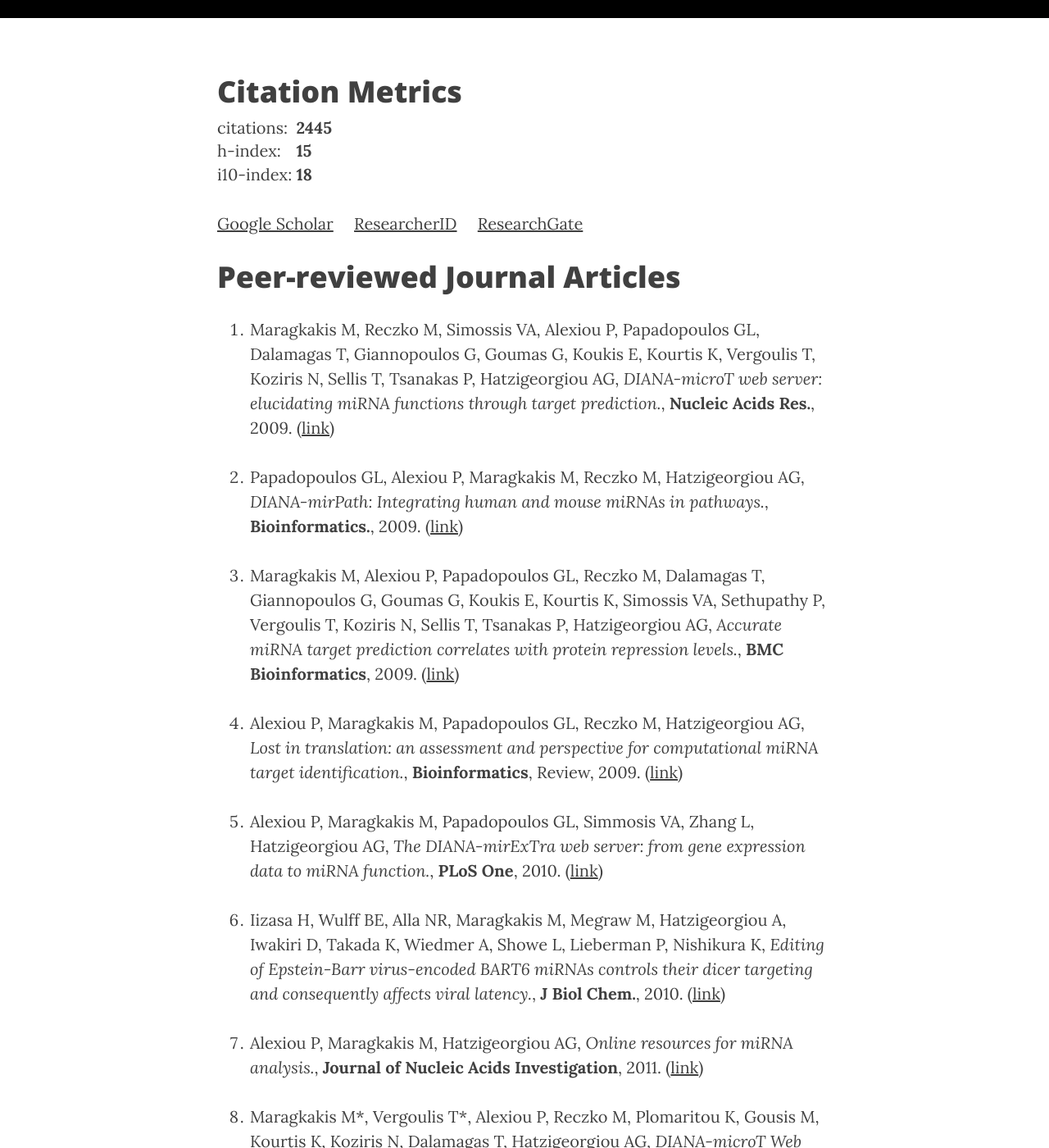
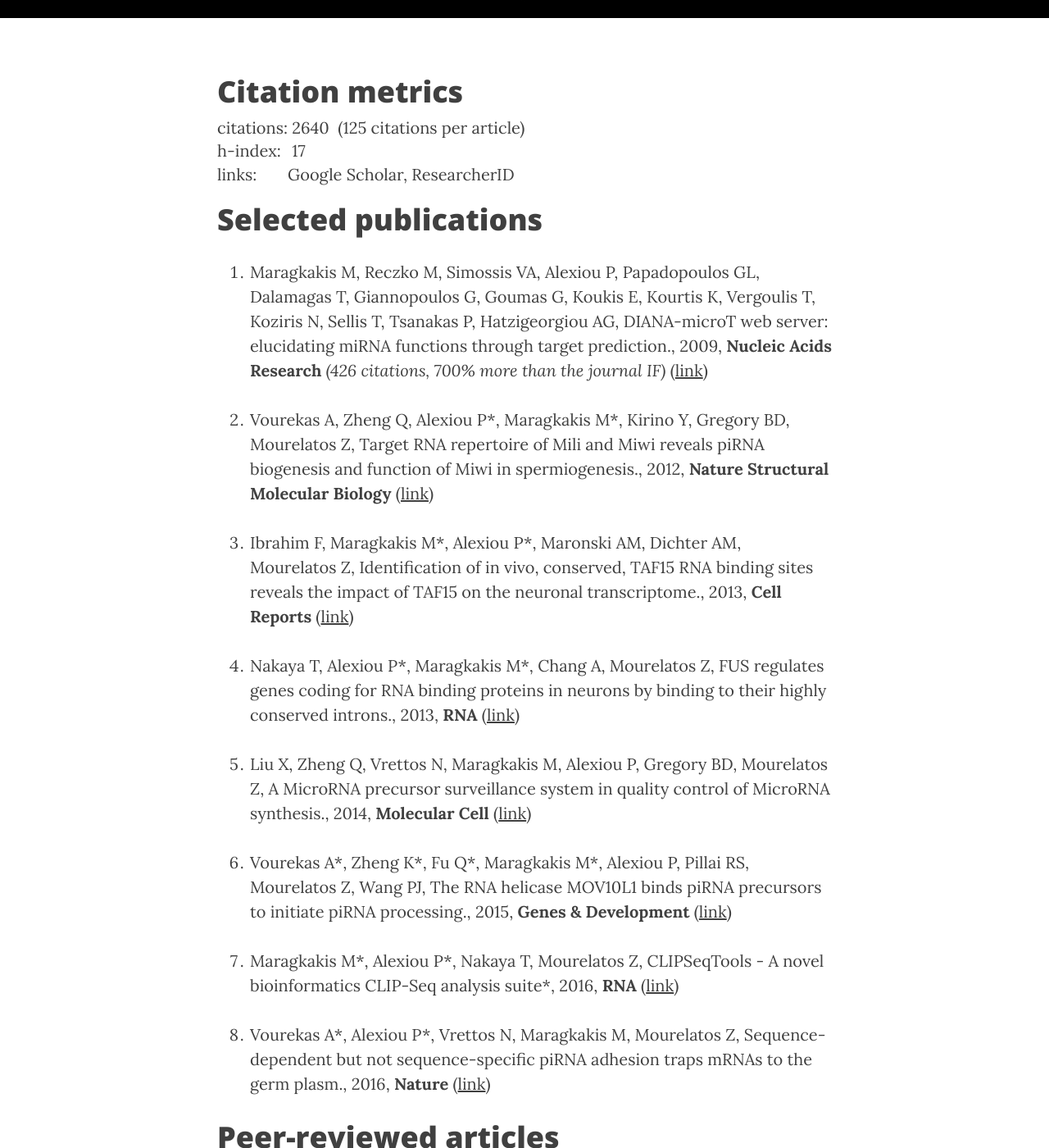
Before and after one commit to mnsmar/mnsmar.github.io, a Jekyll site: the page built from publications/index.markdown, in a window 1280 px wide and 1400 px high, scrolled down 434 px. Shown: the whole window at 82% size. Built offline with Jekyll 4.4.1, drawn with Linux system fonts in a browser that asks for light colours; nearby versions of some CDN libraries; some of the changed text lies outside the part shown.

Commit message:
publications and cv: update and restructure

```diff
--- a/publications/index.markdown
+++ b/publications/index.markdown
@@ -5,132 +5,156 @@ description: "Things I've authored"
 header-img: "../img/bg.jpg"
 ---
 
-# Citation Metrics
+# Citation metrics
 
-| citations: | &nbsp;**2445** |
-| h-index:	 | &nbsp;**15**   |
-| i10-index: | &nbsp;**18**   |
+| citations: | &nbsp;2640  &nbsp;(125 citations per article) |
+| h-index:	 | &nbsp;17   |
+| links:     | [Google Scholar](https://scholar.google.com/citations?user=F3yZjVMAAAAJ), [ResearcherID](http://www.researcherid.com/rid/F-5427-2010)   |
 
-[Google Scholar](https://scholar.google.com/citations?user=F3yZjVMAAAAJ&hl=en)&emsp;
-[ResearcherID](http://www.researcherid.com/rid/F-5427-2010)&emsp;
-[ResearchGate](https://www.researchgate.net/profile/Manolis_Maragkakis)
+# Selected publications
 
+1. Maragkakis M, Reczko M, Simossis VA, Alexiou P, Papadopoulos GL, Dalamagas T, Giannopoulos G, Goumas G, Koukis E, Kourtis K, Vergoulis T, Koziris N, Sellis T, Tsanakas P, Hatzigeorgiou AG, DIANA-microT web server: elucidating miRNA functions through target prediction., 2009, **Nucleic Acids Research** *(426 citations, 700% more than the journal IF)*
+([link](http://nar.oxfordjournals.org/content/37/suppl_2/W273.abstract))
 
-# Peer-reviewed Journal Articles
+1. Vourekas A, Zheng Q, Alexiou P\*, Maragkakis M\*, Kirino Y, Gregory BD, Mourelatos Z, Target RNA repertoire of Mili and Miwi reveals piRNA biogenesis and function of Miwi in spermiogenesis., 2012, **Nature Structural Molecular Biology**
+([link](http://www.nature.com/nsmb/journal/v19/n8/full/nsmb.2347.html))
+
+1. Ibrahim F, Maragkakis M\*, Alexiou P\*, Maronski AM, Dichter AM, Mourelatos Z, Identification of in vivo, conserved, TAF15 RNA binding sites reveals the impact of TAF15 on the neuronal transcriptome., 2013, **Cell Reports**
+([link](http://www.cell.com/cell-reports/abstract/S2211-1247(13)00028-4))
+
+1. Nakaya T, Alexiou P\*, Maragkakis M\*, Chang A, Mourelatos Z, FUS regulates genes coding for RNA binding proteins in neurons by binding to their highly conserved introns., 2013, **RNA**
+([link](http://rnajournal.cshlp.org/content/19/4/498.abstract))
+
+1. Liu X, Zheng Q, Vrettos N, Maragkakis M, Alexiou P, Gregory BD, Mourelatos Z, A MicroRNA precursor surveillance system in quality control of MicroRNA synthesis., 2014, **Molecular Cell**
+([link](http://www.cell.com/molecular-cell/abstract/S1097-2765(14)00610-8))
+
+1. Vourekas A\*, Zheng K\*, Fu Q\*, Maragkakis M\*, Alexiou P, Pillai RS, Mourelatos Z, Wang PJ, The RNA helicase MOV10L1 binds piRNA precursors to initiate piRNA processing., 2015, **Genes & Development**
+([link](http://genesdev.cshlp.org/content/early/2015/03/10/gad.254631.114))
+
+1. Maragkakis M\*, Alexiou P\*, Nakaya T, Mourelatos Z, CLIPSeqTools - A novel bioinformatics CLIP-Seq analysis suite*, 2016, **RNA**
+([link](http://rnajournal.cshlp.org/content/early/2015/11/17/rna.052167.115))
+
+1. Vourekas A\*, Alexiou P\*, Vrettos N, Maragkakis M, Mourelatos Z, Sequence-dependent but not sequence-specific piRNA adhesion traps mRNAs to the germ plasm., 2016, **Nature**
+([link](http://www.nature.com/nature/journal/v531/n7594/full/nature17150.html))
+
+# Peer-reviewed articles
 
 1.  Maragkakis M, Reczko M, Simossis VA, Alexiou P, Papadopoulos GL, Dalamagas
 T, Giannopoulos G, Goumas G, Koukis E, Kourtis K, Vergoulis T, Koziris N,
 Sellis T, Tsanakas P, Hatzigeorgiou AG, *DIANA-microT web server: elucidating
-miRNA functions through target prediction.*, **Nucleic Acids Res.**, 2009.
+miRNA functions through target prediction.*, 2009, **Nucleic Acids Res.**
 ([link](http://nar.oxfordjournals.org/content/37/suppl_2/W273.abstract))
 
 1.  Papadopoulos GL, Alexiou P, Maragkakis M, Reczko M, Hatzigeorgiou AG,
-*DIANA-mirPath: Integrating human and mouse miRNAs in pathways.*,
-**Bioinformatics.**, 2009.
+*DIANA-mirPath: Integrating human and mouse miRNAs in pathways.*, 2009,
+**Bioinformatics.**
 ([link](http://bioinformatics.oxfordjournals.org/content/25/15/1991.abstract))
 
 1.  Maragkakis M, Alexiou P, Papadopoulos GL, Reczko M, Dalamagas T,
 Giannopoulos G, Goumas G, Koukis E, Kourtis K, Simossis VA, Sethupathy P,
 Vergoulis T, Koziris N, Sellis T, Tsanakas P, Hatzigeorgiou AG, *Accurate
-miRNA target prediction correlates with protein repression levels.*, **BMC
-Bioinformatics**, 2009.
+miRNA target prediction correlates with protein repression levels.*, 2009, **BMC
+Bioinformatics**
 ([link](http://bmcbioinformatics.biomedcentral.com/articles/10.1186/1471-2105-10-295))
 
 1.  Alexiou P, Maragkakis M, Papadopoulos GL, Reczko M, Hatzigeorgiou AG,
 *Lost in translation: an assessment and perspective for computational miRNA
-target identification.*, **Bioinformatics**, Review, 2009.
+target identification.*, 2009, **Bioinformatics**
 ([link](http://bioinformatics.oxfordjournals.org/content/25/23/3049.abstract))
 
 1.  Alexiou P, Maragkakis M, Papadopoulos GL, Simmosis VA, Zhang L,
 Hatzigeorgiou AG, *The DIANA-mirExTra web server: from gene expression data
-to miRNA function.*, **PLoS One**, 2010.
+to miRNA function.*, 2010 **PLoS One**
 ([link](http://journals.plos.org/plosone/article?id=10.1371/journal.pone.0009171))
 
 1.  Iizasa H, Wulff BE, Alla NR, Maragkakis M, Megraw M, Hatzigeorgiou A,
 Iwakiri D, Takada K, Wiedmer A, Showe L, Lieberman P, Nishikura K, *Editing
 of Epstein-Barr virus-encoded BART6 miRNAs controls their dicer targeting and
-consequently affects viral latency.*, **J Biol Chem.**, 2010.
+consequently affects viral latency.*, 2010, **Journal of Biological Chemistry.**
 ([link](http://www.jbc.org/content/285/43/33358.abstract))
 
 1.  Alexiou P, Maragkakis M, Hatzigeorgiou AG, *Online resources for miRNA
-analysis.*, **Journal of Nucleic Acids Investigation**, 2011.
+analysis.*, 2011 **Journal of Nucleic Acids Investigation**
 ([link](http://www.pagepress.org/journals/index.php/jnai/article/view/jnai.2011.e4))
 
 1.  Maragkakis M\*, Vergoulis T\*, Alexiou P, Reczko M, Plomaritou K, Gousis M,
 Kourtis K, Koziris N, Dalamagas T, Hatzigeorgiou AG, *DIANA-microT Web server
 upgrade supports Fly and Worm miRNA target prediction and bibliographic miRNA
-to disease association.*, **Nucleic Acids Res.**, 2011.
+to disease association.*, 2011, **Nucleic Acids Res.**
 ([link](http://nar.oxfordjournals.org/content/39/suppl_2/W145.abstract))
 
 
 1.  Reczko M\*, Maragkakis M\*, Alexiou P, Papadopoulos GL, Hatzigeorgiou AG,
 *Accurate microRNA target prediction using detailed binding site accessibility
-and machine learning on proteomics data.*, **Frontiers in genetics**, 2011.
+and machine learning on proteomics data.*, 2011, **Frontiers in genetics**
 ([link](http://journal.frontiersin.org/article/10.3389/fgene.2011.00103/abstract))
 
 1.  Vergoulis T, Vlachos IS, Alexiou P, Georgakilas G, Maragkakis M, Reczko M,
 Gerangelos S, Koziris N, Dalamagas T, Hatzigeorgiou AG, *TarBase 6.0:
 capturing the exponential growth of miRNA targets with experimental support.*,
-**Nucleic Acids Res.**, 2012.
+ 2012, **Nucleic Acids Res.**
 ([link](http://nar.oxfordjournals.org/content/40/D1/D222.abstract))
 
 1.  Reczko M\*, Maragkakis M\*, Alexiou P, Grosse I, Hatzigeorgiou AG, *Functional
-microRNA targets in protein coding sequences.*, **Bioinformatics**, 2012.
+microRNA targets in protein coding sequences.*, 2012, **Bioinformatics**
 ([link](http://bioinformatics.oxfordjournals.org/content/28/6/771.abstract))
 
 1.  Vlachos IS, Kostoulas N, Vergoulis T, Georgakilas G, Reczko M, Maragkakis
 M, Paraskevopoulou MD, Prionidis K, Dalamagas T, Hatzigeorgiou AG, *DIANA
 miRPath v. 2.0: investigating the combinatorial effect of microRNAs in
-pathways.*, **Nucleic Acids Res.**, 2012.
+pathways.*, 2012, **Nucleic Acids Res.**
 ([link](http://nar.oxfordjournals.org/content/40/W1/W498.abstract))
 
 1.  Vourekas A, Zheng Q, Alexiou P\*, Maragkakis M\*, Kirino Y, Gregory BD,
 Mourelatos Z, *Target RNA repertoire of Mili and Miwi reveals piRNA
-biogenesis and function of Miwi in spermiogenesis.*, **Nat Struct Mol Biol**,
-2012.
+biogenesis and function of Miwi in spermiogenesis.*, 2012, **Nature Structural Molecular Biology**
 ([link](http://www.nature.com/nsmb/journal/v19/n8/full/nsmb.2347.html))
 
 1.  Paraskevopoulou MD, Georgakilas G, Kostoulas N, Reczko M, Maragkakis M,
 Dalamagas TM, Hatzigeorgiou AG, *DIANA-LncBase: experimentally verified and
-computationally predicted microRNA targets on long non-coding RNAs.*,
-**Nucleic Acids Res.**, 2013.
+computationally predicted microRNA targets on long non-coding RNAs.*, 2013,
+**Nucleic Acids Res.**
 ([link](http://nar.oxfordjournals.org/content/41/D1/D239.abstract))
 
 1.  Ibrahim F, Maragkakis M\*, Alexiou P\*, Maronski AM, Dichter AM, Mourelatos Z,
 *Identification of in vivo, conserved, TAF15 RNA binding sites reveals the
-impact of TAF15 on the neuronal transcriptome.*, **Cell Reports**, 2013.
+impact of TAF15 on the neuronal transcriptome.*, 2013, **Cell Reports**
 ([link](http://www.cell.com/cell-reports/abstract/S2211-1247(13)00028-4))
 
 1.  Nakaya T, Alexiou P\*, Maragkakis M\*, Chang A, Mourelatos Z, *FUS regulates
 genes coding for RNA binding proteins in neurons by binding to their highly
-conserved introns.*, **RNA**, 2013.
+conserved introns.*, 2013, **RNA**
 ([link](http://rnajournal.cshlp.org/content/19/4/498.abstract))
 
 1.  Honda S, Kirino Y, Maragkakis M, Alexiou P, Ohtaki A, Murali R, Mourelatos
 Z, Kirino Y, *Mitochondrial protein BmPAPI modulates the length of mature
-piRNAs.*, **RNA**, 2013.
+piRNAs.*, 2013, **RNA**
 ([link](http://rnajournal.cshlp.org/content/19/10/1405.abstract))
 
 1.  Liu X, Zheng Q, Vrettos N, Maragkakis M, Alexiou P, Gregory BD, Mourelatos
 Z, *A MicroRNA precursor surveillance system in quality control of MicroRNA
-synthesis.*, **Mol Cell**, 2014.
+synthesis.*, 2014, **Molecular Cell**
 ([link](http://www.cell.com/molecular-cell/abstract/S1097-2765(14)00610-8))
 
 1.  Vourekas A\*, Zheng K\*, Fu Q\*, Maragkakis M\*, Alexiou P, Pillai RS,
 Mourelatos Z, Wang PJ, *The RNA helicase MOV10L1 binds piRNA precursors to
-initiate piRNA processing.*, **Genes Dev**, 2015.
+initiate piRNA processing.*, 2015, **Genes & Development**
 ([link](http://genesdev.cshlp.org/content/early/2015/03/10/gad.254631.114))
 
 1.  Maragkakis M\*, Alexiou P\*, Nakaya T, Mourelatos Z, *CLIPSeqTools - A novel
-bioinformatics CLIP-Seq analysis suite*, **RNA**, 2015.
+bioinformatics CLIP-Seq analysis suite*, 2015, **RNA**
 ([link](http://rnajournal.cshlp.org/content/early/2015/11/17/rna.052167.115))
 
 1.  Vourekas A, ALexiou P, Vrettos N, Maragkakis M, Mourelatos Z,
 *Sequence-dependent but not sequence-specific piRNA adhesion traps mRNAs to
-the germ plasm*, **Nature**, 2016.
+the germ plasm*, 2016, **Nature**
 ([link](http://www.nature.com/nature/journal/v531/n7594/full/nature17150.html))
 
-# Conference Articles and Posters
+1. Vrettos N\*, Maragkakis M\*, Alexiou P, Mourelatos Z, *Kc167, a widely used
+Drosophila cell line, contains an active primary piRNA pathway.* 2016, **RNA**
+([link](http://rnajournal.cshlp.org/content/early/2016/10/27/rna.059139.116.abstract))
+
+# Conference articles and posters
 
 1.  Dalamagas, T, Farmakakis, T, Maragkakis, M, Hatzigeorgiou, AG, *FreePub:
 Collecting and Organizing Scientific Material Using Mindmaps.*, **3rd
@@ -156,7 +180,7 @@ Sequencing Algorithms & Applications**, 2013
 bioinformatics CLIP-Seq analysis suite applied on Human Brain Ago HITS-CLIP.*,
 **HSCBB14**, 2014
 
-# Non Peer-reviewed Articles
+# Non peer-reviewed articles
 
 1.  Maragkakis M, Alexiou P, Mourelatos Z, *GenOO: A Modern Perl Framework
 for High Throughput Sequencing analysis.*, **BioRxiv**, 2015.
```
Also changed, not shown: cv/index.markdown (+16 -51 lines).
